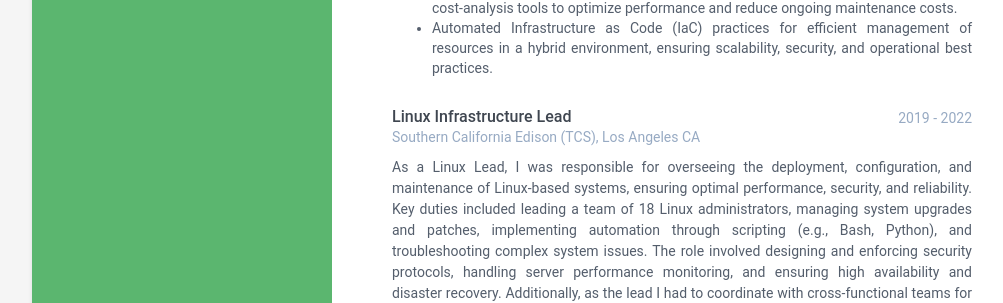
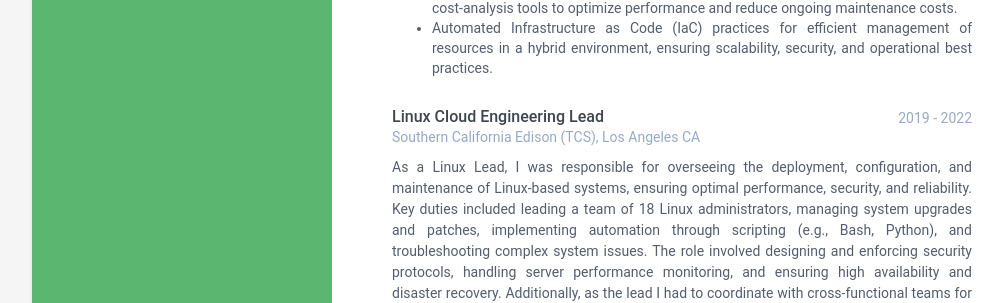
Before and after one commit to Jananimpg/portfolio, a Jekyll site: the page built from index.html, in a window 1280 px wide and 900 px high, scrolled down 1502 px. Shown: the part 153-456 px from the top of the window, without its empty margins (108-1111 px from the left). Built offline with Jekyll 4.4.1, drawn with Linux system fonts in a browser that asks for light colours.

Commit message:
Update data.yml

```diff
--- a/_data/data.yml
+++ b/_data/data.yml
@@ -116,7 +116,7 @@ experiences:
         - Architected high-availability solutions within cloud-based infrastructures, leveraging cost-analysis tools to optimize performance and reduce ongoing maintenance costs.
         - Automated Infrastructure as Code (IaC) practices for efficient management of resources in a hybrid environment, ensuring scalability, security, and operational best practices.
 
-  - role: Linux Infrastructure Lead
+  - role: Linux Cloud Engineering Lead
     time: 2019 - 2022
     company: Southern California Edison (TCS), Los Angeles CA
     details: |
```
